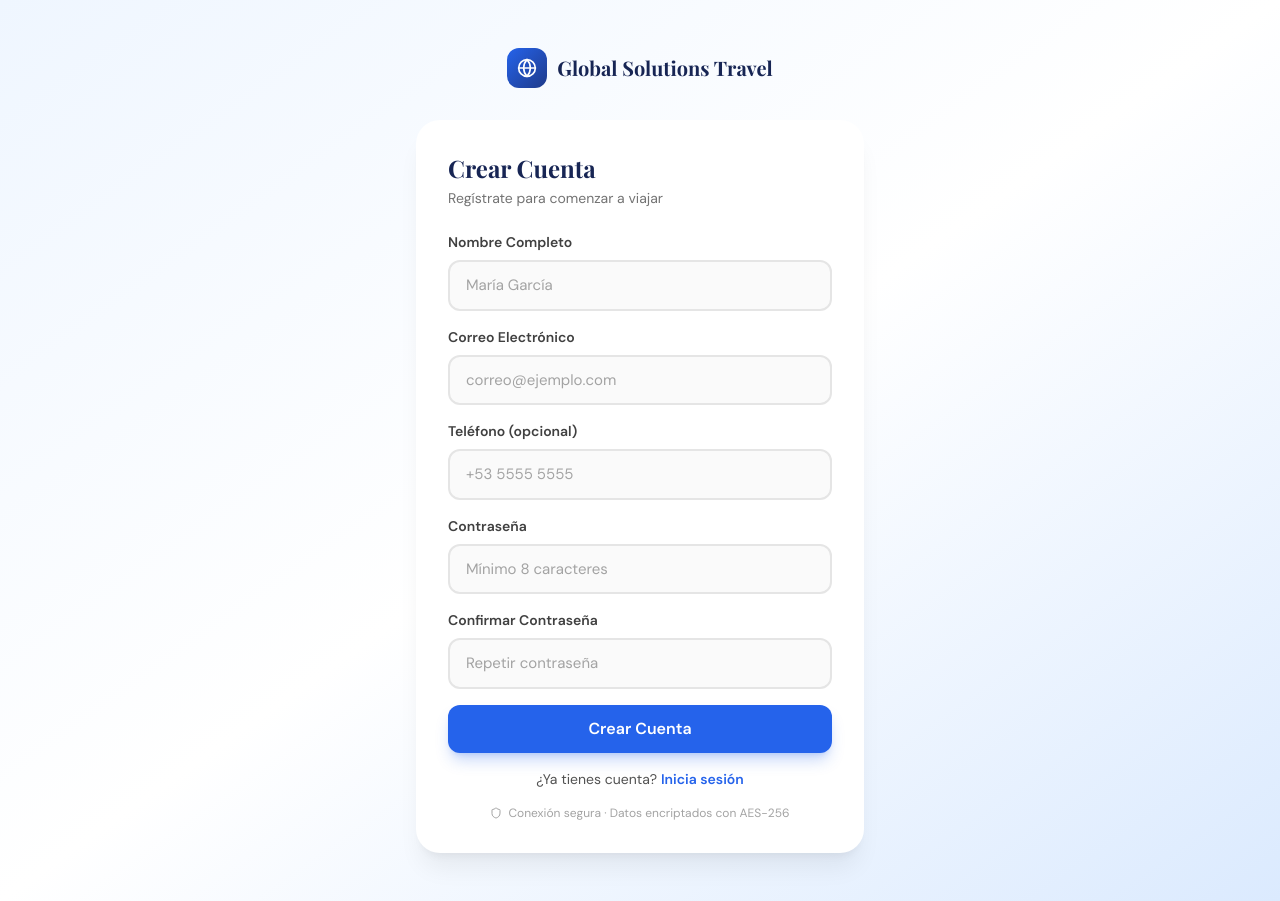
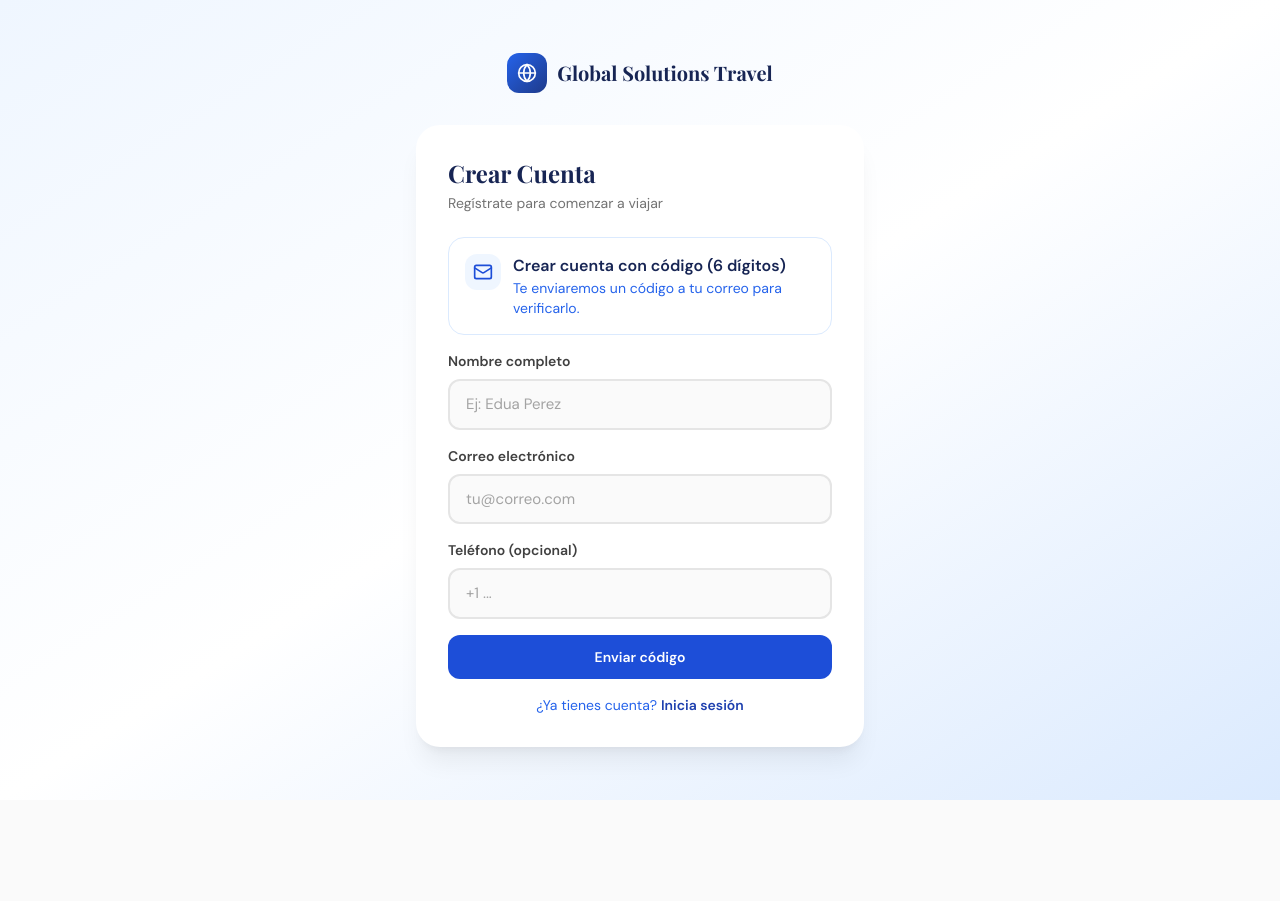
Before and after one commit to AgenciaSeniors/GlobalSolutionsApp, a Next.js app: page /register in a window 1280 px wide. After the commit the page ends 800 px from the top, so only its background shows below. Built offline with nearby package versions, Linux system fonts and the light colour scheme; no server answers; a web font is replaced by a local one.

Commit message:
Auth híbrido (OTP 6 dígitos + contraseña)

```diff
--- a/src/components/forms/RegisterForm.tsx
+++ b/src/components/forms/RegisterForm.tsx
@@ -1,142 +1,296 @@
 /**
- * @fileoverview Client registration form with comprehensive Zod validation.
+ * @fileoverview Client registration form (hybrid auth: OTP + password).
  * @module components/forms/RegisterForm
  */
 'use client';
 
 import { useState, type FormEvent } from 'react';
 import Link from 'next/link';
-import { Shield } from 'lucide-react';
+import { Shield, Mail, KeyRound } from 'lucide-react';
 import Input from '@/components/ui/Input';
 import Button from '@/components/ui/Button';
-import { registerSchema, type RegisterFormValues } from '@/lib/validations/auth.schema';
+import {
+  registerRequestSchema,
+  otpSchema,
+  setPasswordSchema,
+} from '@/lib/validations/auth.schema';
 import { ROUTES } from '@/lib/constants/routes';
 import { useAuth } from '@/hooks/useAuth';
 
-type FormFields = {
+type Step = 'request' | 'verify' | 'password';
+
+type RequestFields = {
   full_name: string;
   email: string;
-  phone: string;
+  phone?: string;
+};
+
+type VerifyFields = {
+  code: string;
+};
+
+type PasswordFields = {
   password: string;
   confirm_password: string;
 };
 
 export default function RegisterForm() {
-  const { register, isLoading } = useAuth();
-  const [form, setForm] = useState<FormFields>({
+  const { requestRegisterOtp, verifyRegisterOtp, setPassword, isLoading } = useAuth();
+
+  const [step, setStep] = useState<Step>('request');
+
+  const [request, setRequest] = useState<RequestFields>({
     full_name: '',
     email: '',
     phone: '',
+  });
+
+  const [verify, setVerify] = useState<VerifyFields>({ code: '' });
+
+  const [pw, setPw] = useState<PasswordFields>({
     password: '',
     confirm_password: '',
   });
-  const [errors, setErrors] = useState<Partial<Record<keyof FormFields, string>>>({});
+
+  const [errors, setErrors] = useState<Record<string, string>>({});
   const [serverError, setServerError] = useState<string | null>(null);
 
-  async function handleSubmit(e: FormEvent) {
+  function clearErrors() {
+    setErrors({});
+    setServerError(null);
+  }
+
+  async function submitRequest(e: FormEvent) {
     e.preventDefault();
-    setServerError(null);
+    clearErrors();
 
-    const result = registerSchema.safeParse(form);
+    const result = registerRequestSchema.safeParse(request);
     if (!result.success) {
-      const fieldErrors: typeof errors = {};
+      const fieldErrors: Record<string, string> = {};
       result.error.issues.forEach((issue) => {
-        const key = issue.path[0] as keyof FormFields;
+        const key = issue.path[0] as string;
         fieldErrors[key] = issue.message;
       });
       setErrors(fieldErrors);
       return;
     }
 
-    setErrors({});
-
     try {
-      await register({
+      await requestRegisterOtp({
         email: result.data.email,
-        password: result.data.password,
         fullName: result.data.full_name,
       });
+      setStep('verify');
     } catch (err: unknown) {
-      setServerError(
-        err instanceof Error ? err.message : 'Error al registrarse',
-      );
+      setServerError(err instanceof Error ? err.message : 'Error al enviar el código');
     }
   }
 
-  const update = (field: keyof FormFields) => (
-    e: React.ChangeEvent<HTMLInputElement>,
-  ) => setForm((prev) => ({ ...prev, [field]: e.target.value }));
+  async function submitVerify(e: FormEvent) {
+    e.preventDefault();
+    clearErrors();
+
+    const result = otpSchema.safeParse(verify);
+    if (!result.success) {
+      const fieldErrors: Record<string, string> = {};
+      result.error.issues.forEach((issue) => {
+        const key = issue.path[0] as string;
+        fieldErrors[key] = issue.message;
+      });
+      setErrors(fieldErrors);
+      return;
+    }
+
+    try {
+      await verifyRegisterOtp(request.email, result.data.code);
+      setStep('password');
+    } catch (err: unknown) {
+      setServerError(err instanceof Error ? err.message : 'Código inválido');
+    }
+  }
+
+  async function submitPassword(e: FormEvent) {
+    e.preventDefault();
+    clearErrors();
+
+    const result = setPasswordSchema.safeParse(pw);
+    if (!result.success) {
+      const fieldErrors: Record<string, string> = {};
+      result.error.issues.forEach((issue) => {
+        const key = issue.path[0] as string;
+        fieldErrors[key] = issue.message;
+      });
+      setErrors(fieldErrors);
+      return;
+    }
+
+    try {
+      await setPassword(result.data.password);
+      // setPassword already redirects by role on success
+    } catch (err: unknown) {
+      setServerError(err instanceof Error ? err.message : 'Error al guardar la contraseña');
+    }
+  }
+
+  const updateRequest = (field: keyof RequestFields) => (e: React.ChangeEvent<HTMLInputElement>) =>
+    setRequest((prev) => ({ ...prev, [field]: e.target.value }));
+
+  const updateVerify = (field: keyof VerifyFields) => (e: React.ChangeEvent<HTMLInputElement>) =>
+    setVerify((prev) => ({ ...prev, [field]: e.target.value }));
+
+  const updatePw = (field: keyof PasswordFields) => (e: React.ChangeEvent<HTMLInputElement>) =>
+    setPw((prev) => ({ ...prev, [field]: e.target.value }));
 
   return (
-    <form onSubmit={handleSubmit} className="space-y-4">
+    <div className="space-y-4">
       {serverError && (
-        <div className="rounded-xl bg-red-50 px-4 py-3 text-sm font-medium text-accent-red" role="alert">
+        <div
+          className="rounded-xl bg-red-50 px-4 py-3 text-sm font-medium text-accent-red"
+          role="alert"
+        >
           {serverError}
         </div>
       )}
 
+      {step === 'request' && (
+        <form onSubmit={submitRequest} className="space-y-4">
+          <div className="rounded-2xl border border-brand-100 bg-white p-4">
+            <div className="flex items-start gap-3">
+              <div className="rounded-xl bg-brand-50 p-2">
+                <Mail className="h-5 w-5 text-brand-700" />
+              </div>
+              <div>
+                <p className="font-semibold text-brand-950">Crear cuenta con código (6 dígitos)</p>
+                <p className="text-sm text-brand-600">
+                  Te enviaremos un código a tu correo para verificarlo.
+                </p>
+              </div>
+            </div>
+          </div>
+
           <Input
-        label="Nombre Completo"
-        placeholder="María García"
-        value={form.full_name}
-        onChange={update('full_name')}
+            label="Nombre completo"
+            value={request.full_name}
+            onChange={updateRequest('full_name')}
             error={errors.full_name}
-        required
+            placeholder="Ej: Edua Perez"
           />
 
           <Input
-        label="Correo Electrónico"
+            label="Correo electrónico"
+            value={request.email}
+            onChange={updateRequest('email')}
+            error={errors.email}
+            placeholder="tu@correo.com"
             type="email"
-        placeholder="correo@ejemplo.com"
-        value={form.email}
-        onChange={update('email')}
-        error={errors.email}
-        required
+            autoComplete="email"
           />
 
           <Input
             label="Teléfono (opcional)"
-        type="tel"
-        placeholder="+53 5555 5555"
-        value={form.phone}
-        onChange={update('phone')}
+            value={request.phone ?? ''}
+            onChange={updateRequest('phone')}
+            error={errors.phone}
+            placeholder="+1 ..."
           />
+
+          <Button type="submit" isLoading={isLoading} className="w-full">
+            Enviar código
+          </Button>
+
+          <p className="text-center text-sm text-brand-600">
+            ¿Ya tienes cuenta?{' '}
+            <Link href={ROUTES.LOGIN} className="font-semibold text-brand-800 hover:underline">
+              Inicia sesión
+            </Link>
+          </p>
+        </form>
+      )}
+
+      {step === 'verify' && (
+        <form onSubmit={submitVerify} className="space-y-4">
+          <div className="rounded-2xl border border-brand-100 bg-white p-4">
+            <div className="flex items-start gap-3">
+              <div className="rounded-xl bg-brand-50 p-2">
+                <Shield className="h-5 w-5 text-brand-700" />
+              </div>
+              <div>
+                <p className="font-semibold text-brand-950">Verifica tu correo</p>
+                <p className="text-sm text-brand-600">
+                  Ingresa el código de 6 dígitos enviado a <span className="font-medium">{request.email}</span>.
+                </p>
+              </div>
+            </div>
+          </div>
+
+          <Input
+            label="Código (6 dígitos)"
+            value={verify.code}
+            onChange={updateVerify('code')}
+            error={errors.code}
+            placeholder="000000"
+            inputMode="numeric"
+            autoComplete="one-time-code"
+          />
+
+          <div className="flex gap-2">
+            <Button
+              type="button"
+              variant="secondary"
+              className="w-full"
+              onClick={() => setStep('request')}
+              disabled={isLoading}
+            >
+              Cambiar correo
+            </Button>
+            <Button type="submit" isLoading={isLoading} className="w-full">
+              Verificar
+            </Button>
+          </div>
+        </form>
+      )}
+
+      {step === 'password' && (
+        <form onSubmit={submitPassword} className="space-y-4">
+          <div className="rounded-2xl border border-brand-100 bg-white p-4">
+            <div className="flex items-start gap-3">
+              <div className="rounded-xl bg-brand-50 p-2">
+                <KeyRound className="h-5 w-5 text-brand-700" />
+              </div>
+              <div>
+                <p className="font-semibold text-brand-950">Crea tu contraseña</p>
+                <p className="text-sm text-brand-600">
+                  Así podrás iniciar sesión también con contraseña cuando quieras.
+                </p>
+              </div>
+            </div>
+          </div>
 
           <Input
             label="Contraseña"
             type="password"
-        placeholder="Mínimo 8 caracteres"
-        value={form.password}
-        onChange={update('password')}
+            value={pw.password}
+            onChange={updatePw('password')}
             error={errors.password}
-        required
+            placeholder="********"
+            autoComplete="new-password"
           />
 
           <Input
-        label="Confirmar Contraseña"
+            label="Confirmar contraseña"
             type="password"
-        placeholder="Repetir contraseña"
-        value={form.confirm_password}
-        onChange={update('confirm_password')}
+            value={pw.confirm_password}
+            onChange={updatePw('confirm_password')}
             error={errors.confirm_password}
-        required
+            placeholder="********"
+            autoComplete="new-password"
           />
 
           <Button type="submit" isLoading={isLoading} className="w-full">
-        Crear Cuenta
+            Finalizar registro
           </Button>
-
-      <p className="text-center text-sm text-neutral-600">
-        ¿Ya tienes cuenta?{' '}
-        <Link href={ROUTES.LOGIN} className="font-semibold text-brand-600 hover:underline">
-          Inicia sesión
-        </Link>
-      </p>
-
-      <p className="flex items-center justify-center gap-1.5 text-xs text-neutral-400">
-        <Shield className="h-3 w-3" />
-        Conexión segura · Datos encriptados con AES-256
-      </p>
         </form>
+      )}
+    </div>
   );
 }
--- a/src/components/ui/Button.tsx
+++ b/src/components/ui/Button.tsx
@@ -1,67 +1,69 @@
 /**
- * @fileoverview Reusable Button with variant system, sizes and loading state.
+ * @fileoverview Reusable Button with variants, sizes and loading state.
  * @module components/ui/Button
  */
+'use client';
+
 import { forwardRef, type ButtonHTMLAttributes } from 'react';
 import { Loader2 } from 'lucide-react';
 import { cn } from '@/lib/utils/cn';
 
-const variants = {
-  primary:
-    'bg-brand-600 text-white hover:bg-brand-700 focus-visible:ring-brand-500 shadow-lg shadow-brand-600/25 hover:shadow-xl hover:shadow-brand-600/30 hover:-translate-y-0.5',
-  secondary:
-    'bg-gray-200 text-gray-900 hover:bg-gray-300 focus-visible:ring-gray-500',
-  outline:
-    'border-2 border-brand-600 text-brand-600 hover:bg-brand-50 focus-visible:ring-brand-500',
-  ghost:
-    'text-gray-700 hover:bg-gray-100 hover:text-brand-600 focus-visible:ring-gray-500',
-  destructive:
-    'bg-accent-red text-white hover:bg-red-700 focus-visible:ring-red-500',
-} as const;
-
-const sizes = {
-  sm: 'px-4 py-2 text-sm rounded-lg',
-  md: 'px-6 py-3 text-base rounded-xl',
-  lg: 'px-8 py-4 text-lg rounded-xl',
-} as const;
+export type ButtonVariant = 'primary' | 'secondary' | 'ghost' | 'danger';
+export type ButtonSize = 'sm' | 'md' | 'lg';
 
 export interface ButtonProps extends ButtonHTMLAttributes<HTMLButtonElement> {
-  variant?: keyof typeof variants;
-  size?: keyof typeof sizes;
+  variant?: ButtonVariant;
+  size?: ButtonSize;
   isLoading?: boolean;
+  loadingText?: string;
 }
 
-const Button = forwardRef<HTMLButtonElement, ButtonProps>(
-  (
+const base =
+  'inline-flex items-center justify-center gap-2 rounded-xl font-semibold transition disabled:cursor-not-allowed disabled:opacity-60 focus-visible:outline-none focus-visible:ring-2 focus-visible:ring-brand-200';
+
+const sizes: Record<ButtonSize, string> = {
+  sm: 'px-3 py-2 text-sm',
+  md: 'px-4 py-3 text-sm',
+  lg: 'px-5 py-3.5 text-base',
+};
+
+const variants: Record<ButtonVariant, string> = {
+  primary: 'bg-brand-700 text-white hover:bg-brand-800',
+  secondary: 'bg-brand-50 text-brand-900 hover:bg-brand-100 border border-brand-100',
+  ghost: 'bg-transparent text-brand-900 hover:bg-brand-50',
+  danger: 'bg-accent-red text-white hover:brightness-95',
+};
+
+const Button = forwardRef<HTMLButtonElement, ButtonProps>(function Button(
   {
     className,
     variant = 'primary',
     size = 'md',
     isLoading = false,
+    loadingText,
+    disabled,
     children,
-      disabled,
+    type,
     ...props
   },
   ref,
-  ) => (
+) {
+  const isDisabled = disabled || isLoading;
+
+  return (
     <button
       ref={ref}
-      disabled={disabled || isLoading}
-      className={cn(
-        'inline-flex items-center justify-center font-semibold transition-all duration-200',
-        'disabled:opacity-50 disabled:cursor-not-allowed disabled:translate-y-0',
-        'focus-visible:outline-none focus-visible:ring-2 focus-visible:ring-offset-2',
-        variants[variant],
-        sizes[size],
-        className,
-      )}
+      type={type ?? 'button'}
+      className={cn(base, sizes[size], variants[variant], className)}
+      disabled={isDisabled}
+      aria-busy={isLoading || undefined}
+      aria-disabled={isDisabled || undefined}
       {...props}
     >
-      {isLoading && <Loader2 className="mr-2 h-4 w-4 animate-spin" />}
-      {children}
+      {isLoading && <Loader2 className="h-4 w-4 animate-spin" aria-hidden="true" />}
+      {isLoading && loadingText ? <span>{loadingText}</span> : children}
     </button>
-  ),
   );
+});
 
-Button.displayName = 'Button';
 export default Button;
--- a/src/hooks/useAuth.ts
+++ b/src/hooks/useAuth.ts
@@ -1,6 +1,6 @@
 /**
  * @fileoverview Custom hook encapsulating authentication actions
- *               (login, register, logout) with role-based redirect.
+ *               (login, hybrid register, logout) with role-based redirect.
  * @module hooks/useAuth
  */
 'use client';
@@ -11,10 +11,10 @@ import { createClient } from '@/lib/supabase/client';
 import { ROUTES } from '@/lib/constants/routes';
 import type { UserRole } from '@/types/models';
 
-interface RegisterPayload {
+interface RegisterOtpRequestPayload {
   email: string;
-  password: string;
   fullName: string;
+  role?: UserRole; // default client
 }
 
 export function useAuth() {
@@ -32,6 +32,21 @@ export function useAuth() {
     router.push(destination[role]);
   }
 
+  async function fetchRoleAndRedirect(userId: string) {
+    const { data: profile, error } = await supabase
+      .from('profiles')
+      .select('role')
+      .eq('id', userId)
+      .single();
+
+    if (error) {
+      // fallback to client dashboard
+      redirectByRole('client');
+      return;
+    }
+    redirectByRole((profile?.role as UserRole) ?? 'client');
+  }
+
   async function login(email: string, password: string) {
     setIsLoading(true);
     try {
@@ -41,35 +56,62 @@ export function useAuth() {
       });
 
       if (error) throw error;
-
-      // Fetch profile to determine role
-      const { data: profile } = await supabase
-        .from('profiles')
-        .select('role')
-        .eq('id', data.user.id)
-        .single();
-
-      redirectByRole((profile?.role as UserRole) ?? 'client');
+      await fetchRoleAndRedirect(data.user.id);
     } finally {
       setIsLoading(false);
     }
   }
 
-  async function register({ email, password, fullName }: RegisterPayload) {
+  /**
+   * Hybrid auth: Step 1 — send OTP (6 digits) to email.
+   * If the user doesn't exist, Supabase will create it (shouldCreateUser=true).
+   */
+  async function requestRegisterOtp({ email, fullName, role = 'client' }: RegisterOtpRequestPayload) {
     setIsLoading(true);
     try {
-      const { error } = await supabase.auth.signUp({
+      const { error } = await supabase.auth.signInWithOtp({
         email,
-        password,
         options: {
-          data: { full_name: fullName, role: 'client' },
+          shouldCreateUser: true,
+          data: { full_name: fullName, role },
         },
       });
+      if (error) throw error;
+    } finally {
+      setIsLoading(false);
+    }
+  }
 
+  /**
+   * Hybrid auth: Step 2 — verify OTP. On success, a session is created.
+   * Returns the user id to allow subsequent steps.
+   */
+  async function verifyRegisterOtp(email: string, code6: string) {
+    setIsLoading(true);
+    try {
+      const { data, error } = await supabase.auth.verifyOtp({
+        email,
+        token: code6,
+        type: 'email',
+      });
       if (error) throw error;
+      if (!data.user) throw new Error('No se pudo verificar el código.');
+      return data.user.id;
+    } finally {
+      setIsLoading(false);
+    }
+  }
 
-      // After sign-up the user will receive a confirmation email.
-      router.push(`${ROUTES.LOGIN}?confirmed=pending`);
+  /**
+   * Hybrid auth: Step 3 — set password after OTP verification.
+   * Keeps the current session.
+   */
+  async function setPassword(password: string) {
+    setIsLoading(true);
+    try {
+      const { data, error } = await supabase.auth.updateUser({ password });
+      if (error) throw error;
+      if (data.user) await fetchRoleAndRedirect(data.user.id);
     } finally {
       setIsLoading(false);
     }
@@ -80,5 +122,12 @@ export function useAuth() {
     router.push(ROUTES.HOME);
   }
 
-  return { login, register, logout, isLoading };
+  return {
+    login,
+    requestRegisterOtp,
+    verifyRegisterOtp,
+    setPassword,
+    logout,
+    isLoading,
+  };
 }
--- a/src/lib/validations/auth.schema.ts
+++ b/src/lib/validations/auth.schema.ts
@@ -9,14 +9,32 @@ export const loginSchema = z.object({
   password: z.string().min(8, 'Mínimo 8 caracteres'),
 });
 
-export const registerSchema = z
+/**
+ * Hybrid register: Step 1 (request OTP)
+ */
+export const registerRequestSchema = z.object({
+  full_name: z
+    .string()
+    .min(2, 'El nombre debe tener al menos 2 caracteres')
+    .max(100),
+  email: z.string().email('Correo electrónico inválido'),
+  phone: z.string().optional(),
+});
+
+/**
+ * Hybrid register: Step 2 (verify OTP)
+ */
+export const otpSchema = z.object({
+  code: z
+    .string()
+    .regex(/^\d{6}$/, 'El código debe ser de 6 dígitos'),
+});
+
+/**
+ * Hybrid register: Step 3 (set password)
+ */
+export const setPasswordSchema = z
   .object({
-    full_name: z
-      .string()
-      .min(2, 'El nombre debe tener al menos 2 caracteres')
-      .max(100),
-    email: z.string().email('Correo electrónico inválido'),
-    phone: z.string().optional(),
     password: z
       .string()
       .min(8, 'Mínimo 8 caracteres')
@@ -30,4 +48,6 @@ export const registerSchema = z
   });
 
 export type LoginFormValues = z.infer<typeof loginSchema>;
-export type RegisterFormValues = z.infer<typeof registerSchema>;
+export type RegisterRequestValues = z.infer<typeof registerRequestSchema>;
+export type OtpValues = z.infer<typeof otpSchema>;
+export type SetPasswordValues = z.infer<typeof setPasswordSchema>;
```
Lines whose indentation alone changed are shown as unchanged.
